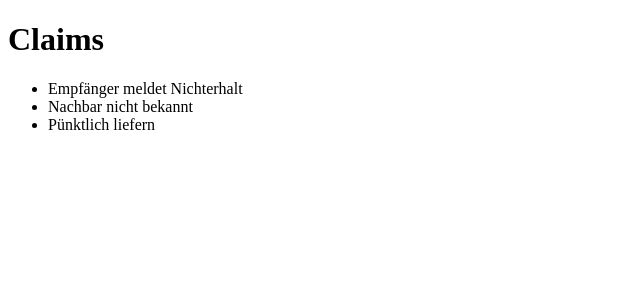
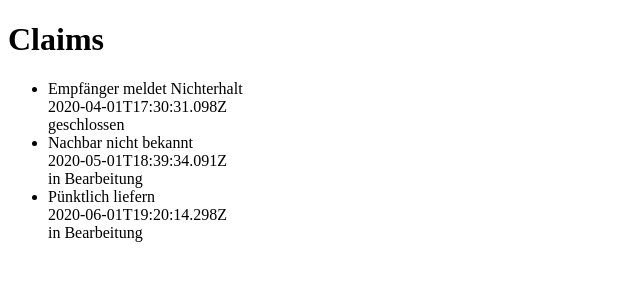
Before and after one commit to LambertSchulze/Liefery-Claim-Tracker, a React (Create React App) app: page / in a window 1280 px wide. Shown: the top 300 px of the page, without its empty margins (0-640 px from the left). Built offline with nearby package versions, Linux system fonts and the light colour scheme.

Commit message:
Claim component shows more information

```diff
--- a/src/components/Claim.js
+++ b/src/components/Claim.js
@@ -2,7 +2,11 @@ import React from 'react'
 
 const Claim = ({ claim }) => {
   return (
-    <li>{claim.description}</li>
+    <li>
+      {claim.description}<br />
+      {claim.openDate}<br />
+      {claim.closed ? 'geschlossen' : 'in Bearbeitung'}
+    </li>
   )
 }
 
--- a/src/index.js
+++ b/src/index.js
@@ -6,19 +6,19 @@ const claims = [
   {
     id: 1,
     description: 'Empfänger meldet Nichterhalt',
-    date: '2020-04-01T17:30:31.098Z',
+    openDate: '2020-04-01T17:30:31.098Z',
     closed: true
   },
   {
     id: 2,
     description: 'Nachbar nicht bekannt',
-    date: '2020-05-01T18:39:34.091Z',
+    openDate: '2020-05-01T18:39:34.091Z',
     closed: false
   },
   {
     id: 3,
     description: 'Pünktlich liefern',
-    date: '2020-06-01T19:20:14.298Z',
+    openDate: '2020-06-01T19:20:14.298Z',
     closed: false
   }
 ]
```
